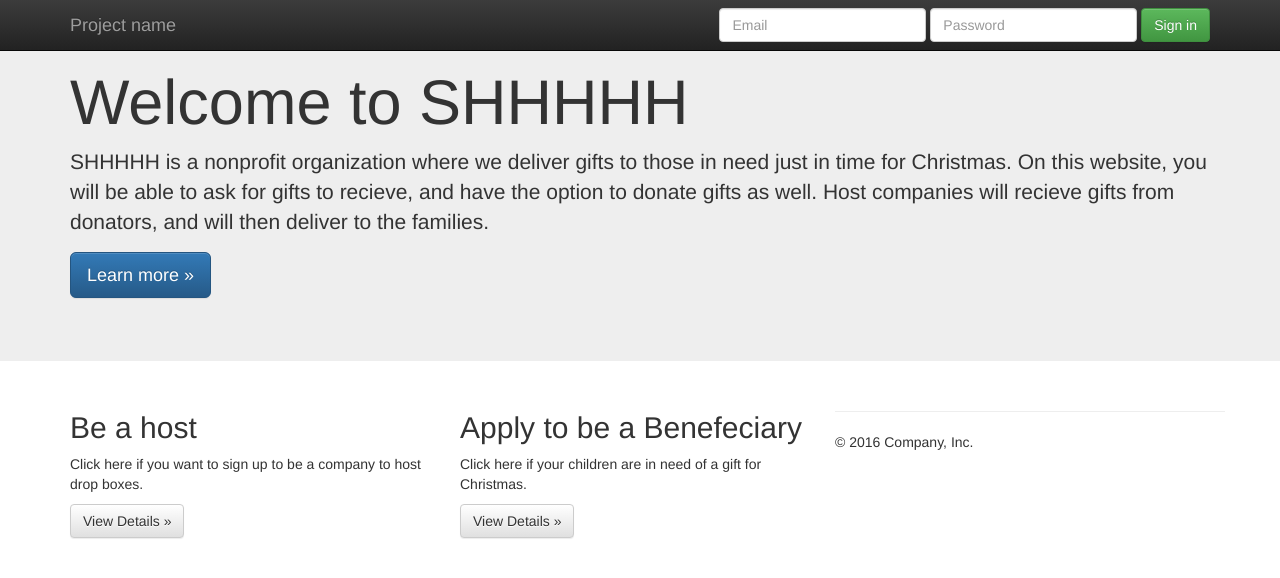
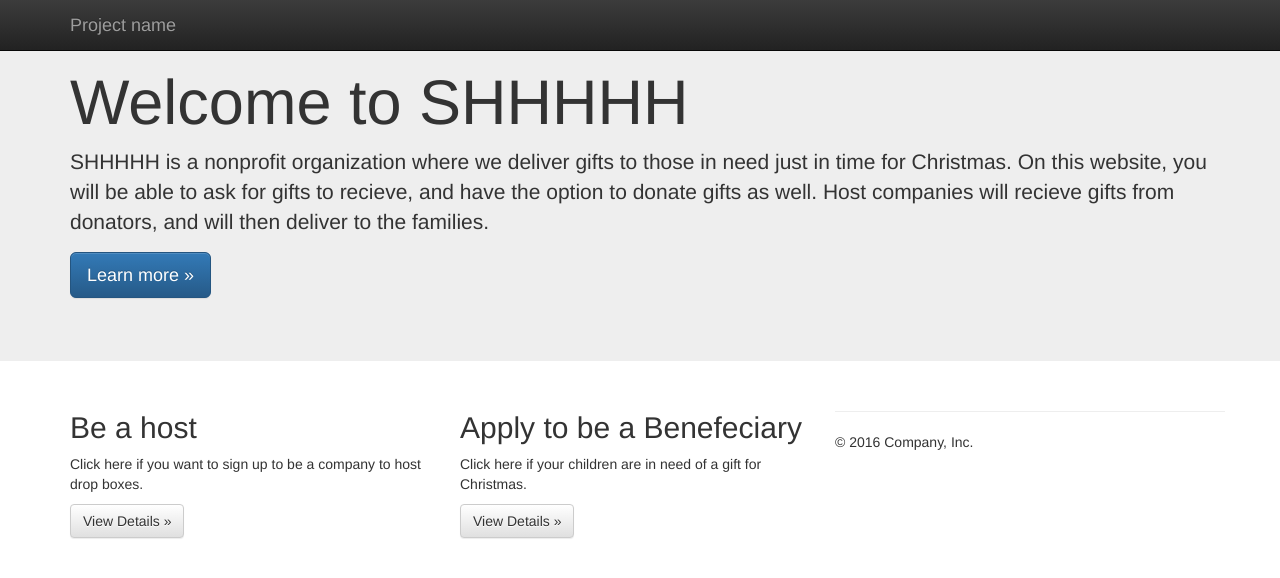
Before and after one commit to sidstriker101/SHH, a plain HTML site: page Index.html in a window 1280 px wide. Drawn offline with nearby package versions, Linux system fonts and the light colour scheme; a script that the page names is missing.

Commit message:
Put new backgrounds and bug fixes

```diff
--- a/Index.html
+++ b/Index.html
@@ -36,13 +36,9 @@
         </div>
         <div id="navbar" class="navbar-collapse collapse">
           <form class="navbar-form navbar-right">
-            <div class="form-group">
-              <input type="text" placeholder="Email" class="form-control">
-            </div>
-            <div class="form-group">
-              <input type="password" placeholder="Password" class="form-control">
-            </div>
-            <button type="submit" class="btn btn-success">Sign in</button>
+
+
+
           </form>
         </div><!--/.navbar-collapse -->
       </div>
@@ -89,4 +85,5 @@
     <!-- IE10 viewport hack for Surface/desktop Windows 8 bug -->
     <script src="../../assets/js/ie10-viewport-bug-workaround.js"></script>
   </body>
+
 </html>
```
Also changed, not shown: host.html (+6 -0 lines), recip.html (+4 -3 lines).
